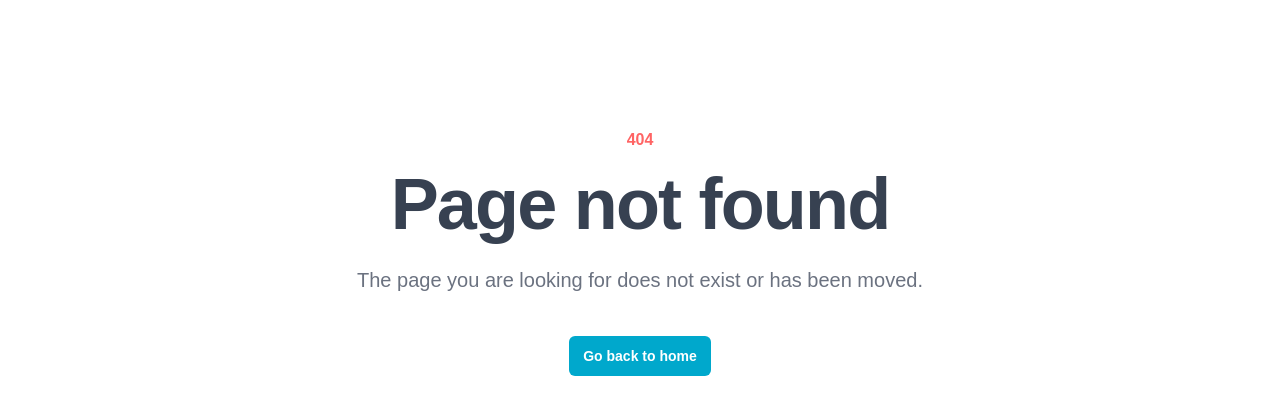
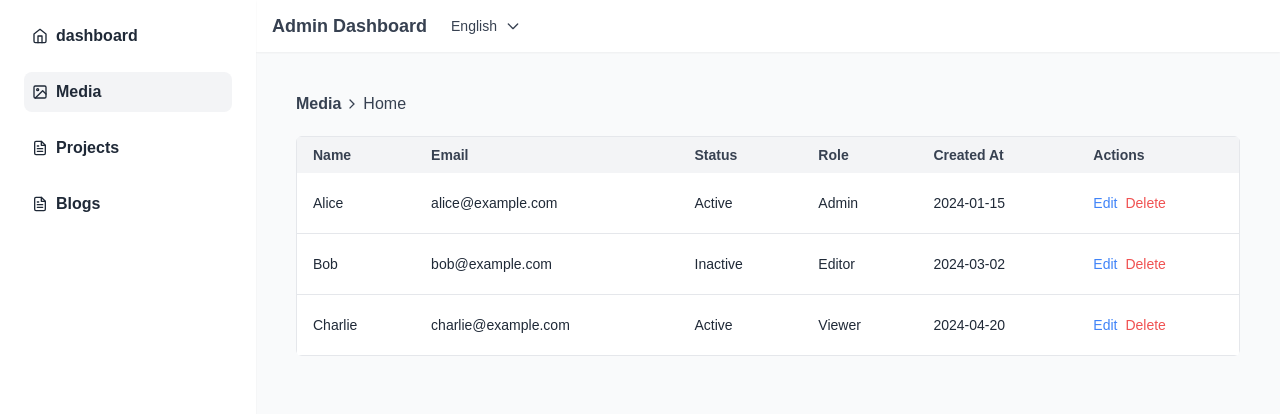
Before and after one commit to Leap-Chanvuthy/personal-portfolio, a React (Vite) app: page /admin/media in a window 1280 px wide. Before the commit this address had no page. Shown: the top 414 px of the page. Built offline with nearby package versions, Linux system fonts and the light colour scheme; some icons are missing; a web font is replaced by a local one.

Commit message:
add global table

```diff
--- a/src/App.jsx
+++ b/src/App.jsx
@@ -54,6 +54,7 @@ import GuestLayout from './components/layouts/guest/Layout';
 import AdminLayout from './components/layouts/admin/Layout';
 import SpinnerPage from './components/resusable/spinner-page';
 import NotFound from './components/resusable/not-found';
+import Media from './pages/(admin)/media/page';
 
 // Lazy load pages
 const Home = lazy(() => import('./pages/home/page'));
@@ -85,6 +86,7 @@ function App() {
           {/* Admin routes */}
           <Route element={<AdminLayout />}>
             <Route path="/admin/dashboard" element={<div>Admin Dashboard</div>} />
+            <Route path="/admin/media" element={<Media/>} />
           </Route>
 
           <Route path="*" element={<NotFound />} />
--- a/src/components/layouts/admin/Layout.jsx
+++ b/src/components/layouts/admin/Layout.jsx
@@ -11,7 +11,7 @@ const AdminLayout = () => {
       <AdminSidebar isOpen={isSidebarOpen} setIsOpen={setIsSidebarOpen} />
       <div className="flex-1 flex flex-col">
         <AdminHeader setIsSidebarOpen={setIsSidebarOpen} />
-        <main className="flex-1 overflow-y-auto p-4 bg-gray-50 dark:bg-gray-900">
+        <main className="flex-1 overflow-y-auto px-5 lg:md:px-10 bg-gray-50 dark:bg-gray-900">
           <Outlet />
         </main>
       </div>
--- a/src/components/layouts/admin/Sidebar.jsx
+++ b/src/components/layouts/admin/Sidebar.jsx
@@ -27,7 +27,7 @@ const AdminSidebar = ({ isOpen, setIsOpen }) => {
       />
 
       <aside
-        className={`fixed z-40 md:static top-0 left-0 h-full w-64 bg-white dark:bg-gray-900 shadow-md transform transition-transform duration-300 ease-in-out
+        className={`fixed z-40 md:static top-0 left-0 h-full w-64 bg-white dark:bg-gray-900 shadow-sm transform transition-transform duration-300 ease-in-out
         ${isOpen ? "translate-x-0" : "-translate-x-full md:translate-x-0"}`}
       >
         <div className="md:hidden flex justify-end p-4">
--- a/src/components/layouts/admin/header.jsx
+++ b/src/components/layouts/admin/header.jsx
@@ -3,7 +3,7 @@ import LanguageSelector from "../../resusable/language-selector";
 
 const AdminHeader = ({ setIsSidebarOpen }) => {
   return (
-    <header className="bg-white dark:bg-gray-800 shadow px-4 py-3 flex justify-between items-center sticky top-0 z-20">
+    <header className="bg-white dark:bg-gray-800 shadow-sm px-4 py-3 flex justify-between items-center sticky top-0 z-20">
       <button
         className="md:hidden text-2xl text-gray-700 dark:text-white"
         onClick={() => setIsSidebarOpen(true)}
--- /dev/null
+++ b/src/components/layouts/admin/partial.jsx
@@ -0,0 +1,20 @@
+import { useTranslation } from "react-i18next";
+import { IoChevronForwardSharp } from "react-icons/io5";
+import { Link } from "react-router-dom";
+
+const Partial = ({ page, section , link }) => {
+    const { t, i18n } = useTranslation('global');
+    return (
+        <div>
+            <div className="flex items-center gap-1 mt-10">
+                <Link to={`${link || ''}`} >
+                    <h1 className={`font-bold capitalize`}>{page || 'Home'}</h1>
+                </Link>
+                <IoChevronForwardSharp className="text-sm" />
+                <p className={`capitalize`}>{section || 'Section'}</p>
+            </div>
+        </div>
+    );
+};
+
+export default Partial;
--- /dev/null
+++ b/src/components/resusable/table.jsx
@@ -0,0 +1,33 @@
+const GlobalTable = ({ columns, data }) => {
+  return (
+    <div className="overflow-x-auto grid grid-cols-1 rounded-md">
+      <table className="min-w-full border border-gray-200 dark:border-gray-700">
+        <thead className="bg-gray-100 dark:bg-gray-800">
+          <tr>
+            {columns.map((col, i) => (
+              <th
+                key={i}
+                className="px-4 py-2 text-left text-sm font-semibold text-gray-700 dark:text-gray-200"
+              >
+                {col.header}
+              </th>
+            ))}
+          </tr>
+        </thead>
+        <tbody className="bg-white dark:bg-gray-900 divide-y divide-gray-200 dark:divide-gray-700">
+          {data.map((row, i) => (
+            <tr key={i}>
+              {columns.map((col, j) => (
+                <td key={j} className="whitespace-nowrap px-4 py-5 text-sm text-gray-800 dark:text-gray-100">
+                  {col.render ? col.render(row) : row[col.accessor]}
+                </td>
+              ))}
+            </tr>
+          ))}
+        </tbody>
+      </table>
+    </div>
+  );
+};
+
+export default GlobalTable;
--- a/src/pages/(admin)/media/page.jsx
+++ b/src/pages/(admin)/media/page.jsx
@@ -0,0 +1,61 @@
+import Partial from "../../../components/layouts/admin/partial";
+import GlobalTable from "../../../components/resusable/table";
+
+const userColumns = [
+  { header: "Name", accessor: "name" },
+  { header: "Email", accessor: "email" },
+  { header: "Status", accessor: "status" },
+  { header: "Role", accessor: "role" },
+  { header: "Created At", accessor: "createdAt" },
+  {
+    header: "Actions",
+    render: (row) => (
+      <div className="flex gap-2">
+        <button className="text-blue-500 hover:underline" onClick={() => console.log("Edit", row)}>Edit</button>
+        <button className="text-red-500 hover:underline" onClick={() => console.log("Delete", row)}>Delete</button>
+      </div>
+    ),
+    align: "text-right",
+  },
+];
+
+
+const userData = [
+  {
+    name: "Alice",
+    email: "alice@example.com",
+    status: "Active",
+    role: "Admin",
+    createdAt: "2024-01-15",
+  },
+  {
+    name: "Bob",
+    email: "bob@example.com",
+    status: "Inactive",
+    role: "Editor",
+    createdAt: "2024-03-02",
+  },
+  {
+    name: "Charlie",
+    email: "charlie@example.com",
+    status: "Active",
+    role: "Viewer",
+    createdAt: "2024-04-20",
+  },
+];
+
+
+
+
+const Media = () =>{
+    return (
+        <div>
+            <Partial page="Media" section="Home" link="/admin/media" />
+            <div className="mt-5">
+                <GlobalTable columns={userColumns} data={userData} />
+            </div>
+        </div>
+    )
+}
+
+export default Media;
```
